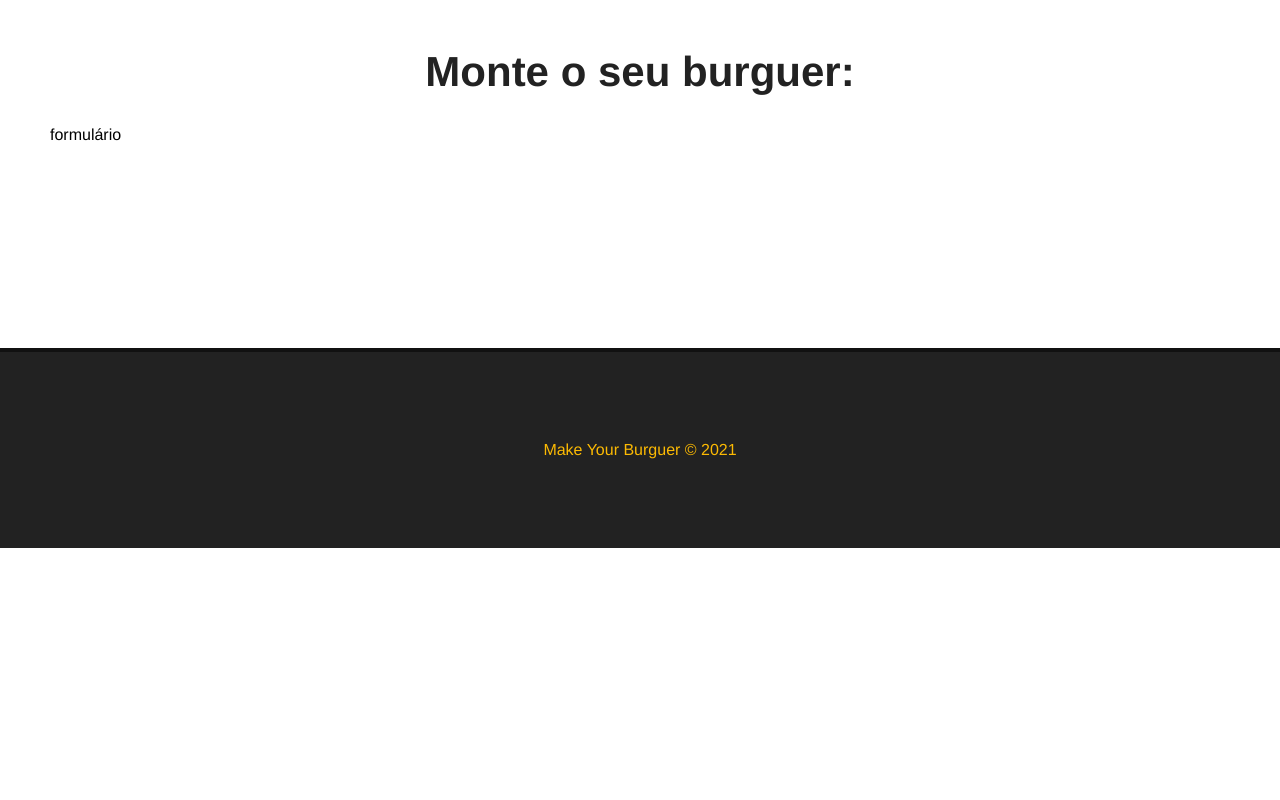
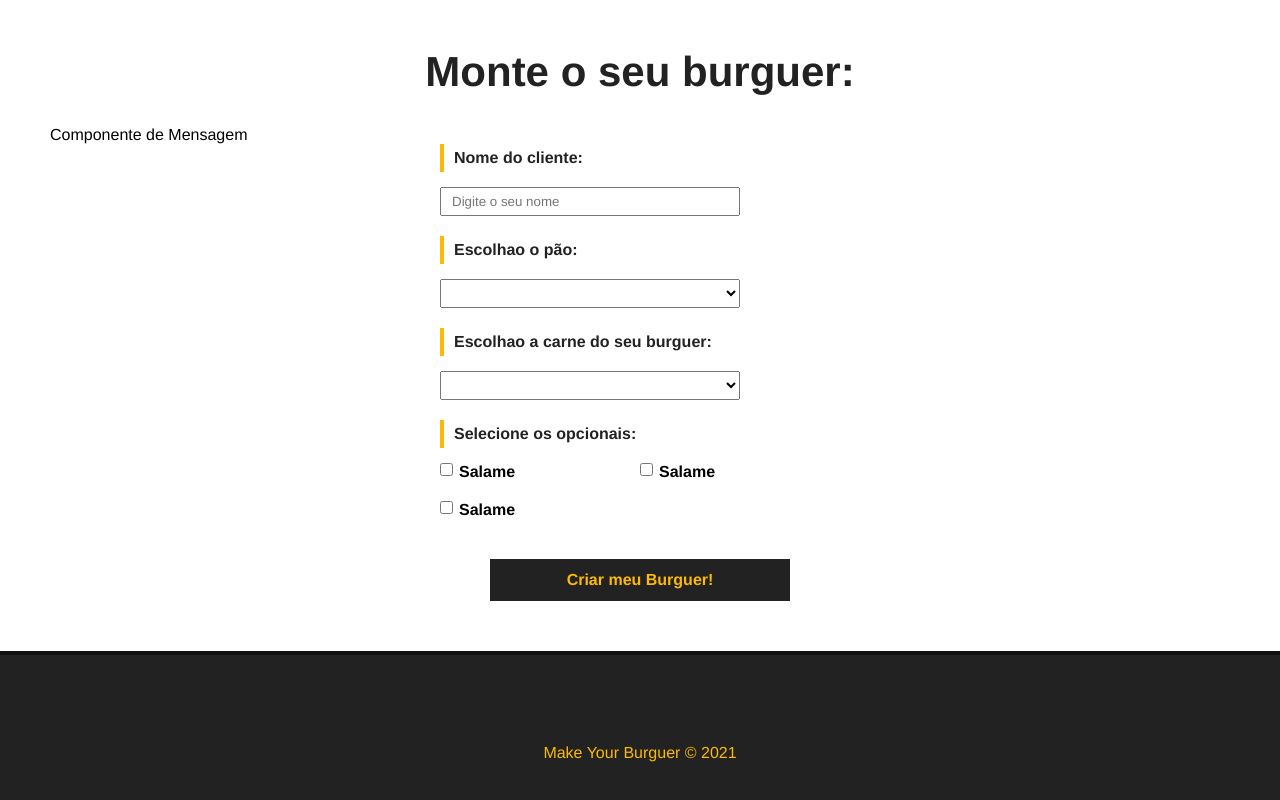
Before and after one commit to yG2y/hamburguers-system-order, a Vue app: page / in a window 1280 px wide. Shown: the part 580-1380 px from the top of the page. Before the commit the page ends 1128 px from the top, so only its background shows below. Built offline with nearby package versions, Linux system fonts and the light colour scheme.

Commit message:
criação de formulário e estilização

```diff
--- /dev/null
+++ b/src/components/BurguerForm.vue
@@ -0,0 +1,117 @@
+<template >
+    <div>
+        <p>Componente de Mensagem</p>
+        <div>
+            <form id="burguer-form">
+                <div class="input-container">
+                    <label for="nome">Nome do cliente:</label>
+                    <input type="text" name="nome" id="nome" v-model="nome" placeholder="Digite o seu nome">
+                </div>
+                <div class="input-container">
+                    <label for="pao">Escolhao o pão:</label>
+                    <select name="pao" id="pao" v-model="pao">
+                        <option value="">Selecione o seu pão</option>
+                        <option value="integral">integral</option>
+                    </select>
+                </div>
+                <div class="input-container">
+                    <label for="carne">Escolhao a carne do seu burguer:</label>
+                    <select name="carne" id="carne" v-model="carne">
+                        <option value="">Selecione o tipo de carne</option>
+                        <option value="maminha">Maminha</option>
+                    </select>
+                </div>
+                <div id="opcionais-container" class="input-container">
+                    <label id="opcionais-title" for="opcionais">Selecione os opcionais:</label>
+                    <div class="checkbox-container">
+                        <input type="checkbox" name="opcionais" v-model="opcionais" value="salame">
+                        <span>Salame</span>
+                    </div>
+                    <div class="checkbox-container">
+                        <input type="checkbox" name="opcionais" v-model="opcionais" value="salame">
+                        <span>Salame</span>
+                    </div>
+                    <div class="checkbox-container">
+                        <input type="checkbox" name="opcionais" v-model="opcionais" value="salame">
+                        <span>Salame</span>
+                    </div>
+                </div>
+                <div class="input-container">
+                    <input type="submit" class="submit-btn" value="Criar meu Burguer!">
+                </div>
+            </form>
+        </div>
+    </div>
+</template>
+<script>
+export default {
+    name: 'BurguerForm',
+}
+</script>
+<style scoped>
+#burguer-form {
+    max-width: 400px;
+    margin: 0 auto;
+}
+
+.input-container {
+    display: flex;
+    flex-direction: column;
+    margin-bottom: 20px;
+}
+
+label {
+    font-weight: bold;
+    margin-bottom: 15px;
+    color: #222;
+    padding: 5px 10px;
+    border-left: 4px solid #FCBA03;
+}
+
+input, select {
+    padding: 5px 10px;
+    width: 300px;
+}
+
+#opcionais-container {
+    flex-direction: row;
+    flex-wrap: wrap;
+}
+
+#opcionais-title {
+    width: 100%;
+}
+
+.checkbox-container {
+    display: flex;
+    align-items: flex-start;
+    width: 50%;
+    margin-bottom: 20px;
+}
+
+.checkbox-container span, .checkbox-container input{
+    width: auto;
+}
+
+.checkbox-container span {
+    margin-left: 6px;
+    font-weight: bold;
+}
+
+.submit-btn {
+    background-color: #222;
+    color: #FCBA03;
+    font-weight: bold;
+    border: 2px solid #222;
+    padding: 10px;
+    font-size: 16px;
+    margin: 0 auto;
+    cursor: pointer;
+    transition: .5s;
+}
+
+.submit-btn:hover {
+    background-color: #FCBA03;
+    color: #222;
+}
+</style>
--- a/src/views/Home.vue
+++ b/src/views/Home.vue
@@ -2,18 +2,20 @@
   <Banner />
   <div class="main-container">
     <h1>Monte o seu burguer:</h1>
-    <p>formulário</p>
+    <BurguerForm />
   </div>
 </template>
 
 <script>
 import Banner from '@/components/Banner.vue';
+import BurguerForm from '@/components/BurguerForm.vue';
 
 export default {
   name: 'Home',
   components: {
     Banner,
-  },
+    BurguerForm
+},
 };
 
 </script>
```
